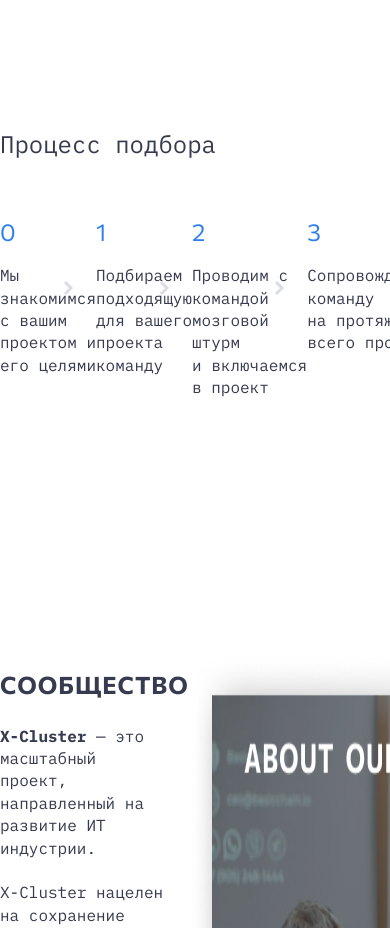
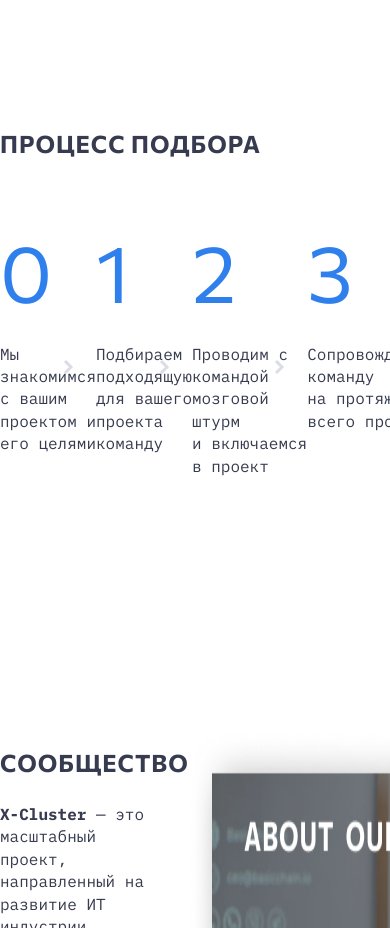
Before and after one commit to Bespalov-D-A/x-tech-form, a React (Create React App) app: page / in a window 390 px wide. Shown: the part 5980-6908 px from the top of the page. Built offline with nearby package versions, Linux system fonts and the light colour scheme.

Commit message:
Responsive 1024 for process find

```diff
--- a/src/components/ProcessFind/ProcessFind.module.scss
+++ b/src/components/ProcessFind/ProcessFind.module.scss
@@ -1,13 +1,21 @@
-@import "./../../sass/colors.scss";
+@import "./../../sass/index.scss";
 
 .process-find {
 	max-width: 1312px;
 	margin: 0 auto;
 	padding: 155px 0 124px;
+	@include media("within", "lg") {
+		padding: 80px 40px;
+	}
 }
 
 .title {
 	margin-bottom: 55px;
+	font-family: "Commissioner";
+	font-weight: bold;
+	text-transform: uppercase;
+	letter-spacing: 0.04em;
+	font-feature-settings: "tnum" on, "lnum" on;
 }
 
 .list {
@@ -16,7 +24,10 @@
 }
 
 .item {
-	width: 272px;
+	max-width: 272px;
+	@include media("within", "lg") {
+		max-width: 192px;
+	}
 }
 
 .arrow {
@@ -33,11 +44,15 @@
 	margin-bottom: 16px;
 	font-family: "Commissioner";
 	font-style: normal;
+	font-size: 80px;
 	line-height: 140%;
 	display: flex;
 	letter-spacing: 0.04em;
 	font-feature-settings: "tnum" on, "lnum" on;
 	color: $blue1;
+	@include media("within", "lg") {
+		font-size: 62px;
+	}
 }
 
 .desc {
```
